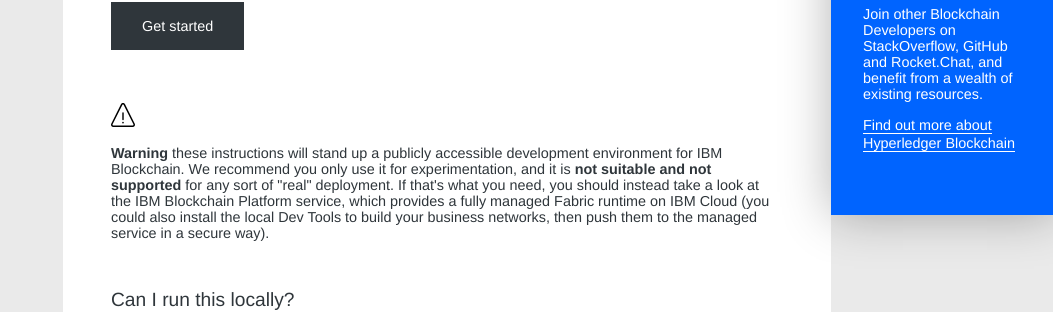
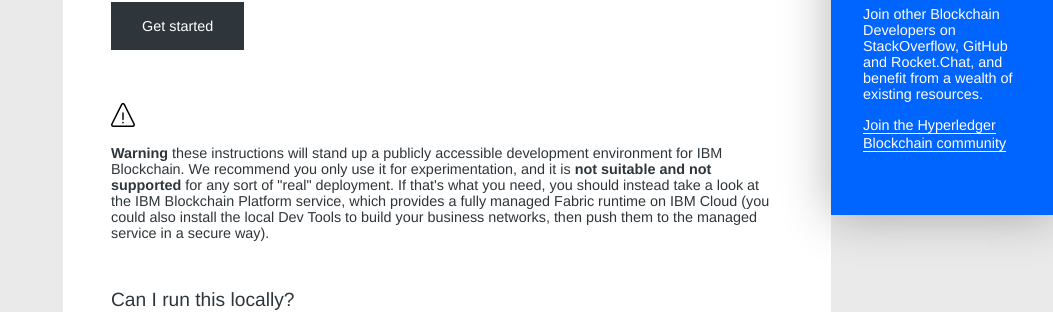
Before and after one commit to IBM-Blockchain-Archive/ibm-blockchain.github.io, a Jekyll site: the page built from index.html, in a window 1280 px wide. Shown: the part 1044-1356 px from the top of the page, without its empty margins (227-1280 px from the left). Built offline with Jekyll 4.4.1, drawn with Linux system fonts in a browser that asks for light colours; some web fonts are replaced.

Commit message:
Update index.html
Change the Hyperledger link to point to the Community page instead of the top level page

```diff
--- a/index.html
+++ b/index.html
@@ -58,7 +58,7 @@
   <h2>Join an established developer community</h2>
   <p>IBM Blockchain leverages projects from Hyperledger: Fabric and Composer.</p>
   <p>Join other Blockchain Developers on StackOverflow, GitHub and Rocket.Chat, and benefit from a wealth of existing resources.</p>
-  <a href="https://www.hyperledger.org/">Find out more about Hyperledger Blockchain</a>
+  <a href="https://www.hyperledger.org/community">Join the Hyperledger Blockchain community</a>
 </div>
 
 <div class="page-next prepare">
```
